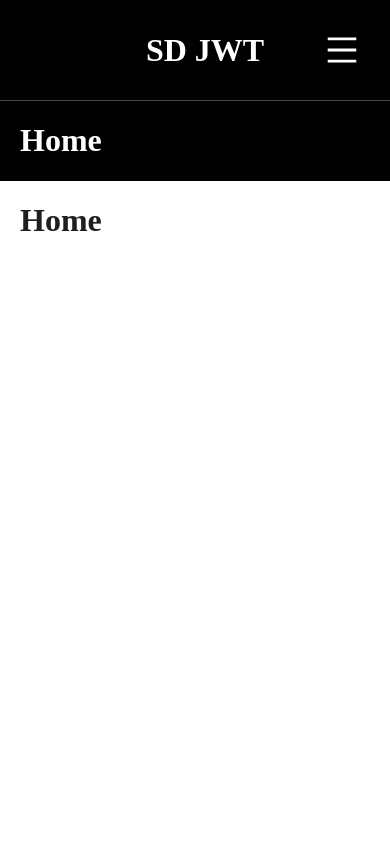
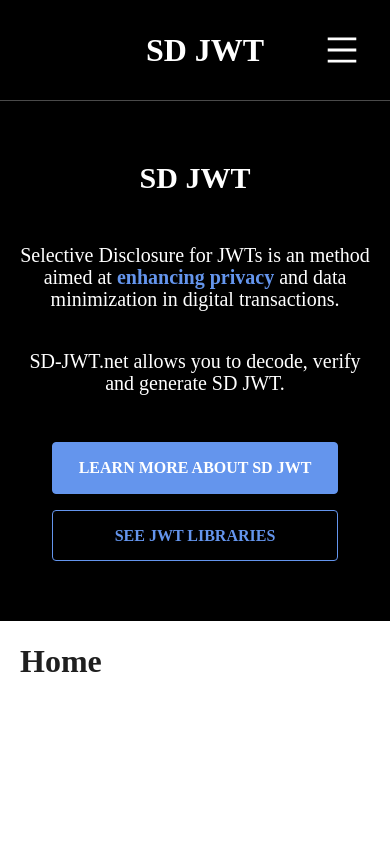
Before and after one commit to lukasjhan/sd-jwt-io, a React (Create React App) app: page / in a window 390 px wide. Shown: the top 844 px of the page. Built offline with nearby package versions, Linux system fonts and the light colour scheme; a web font is replaced by a local one.

Commit message:
Add description

```diff
--- a/src/App.css
+++ b/src/App.css
@@ -74,3 +74,7 @@
 body {
   overflow-x: hidden;
 }
+
+h2 {
+  margin: 10px 0px;
+}
--- /dev/null
+++ b/src/components/Description.css
@@ -0,0 +1,86 @@
+.description {
+  font-size: 30px;
+  line-height: 1.3;
+  gap: 2.5rem;
+}
+
+.cta-buttons {
+  display: flex;
+  flex-direction: row;
+  gap: 2rem;
+
+  font-size: 1rem;
+  font-weight: bold;
+  padding: 1rem 0 0 0;
+}
+
+.button {
+  padding: 1.2rem 2rem;
+  border-radius: 4px;
+  border: 1px solid #6495ed;
+  background-color: #6495ed;
+  color: white;
+  cursor: pointer;
+  transition: all 0.2s ease-in-out;
+}
+
+.subdue {
+  background-color: black;
+  color: #6495ed;
+}
+
+@media screen and (max-width: 900px) {
+  .description {
+    font-size: 24px;
+    line-height: 1.2;
+    gap: 2rem;
+  }
+
+  .button {
+    padding: 1rem 1.6rem;
+    border-radius: 4px;
+    border: 1px solid #6495ed;
+    background-color: #6495ed;
+    color: white;
+    cursor: pointer;
+    transition: all 0.2s ease-in-out;
+  }
+
+  .subdue {
+    background-color: black;
+    color: #6495ed;
+  }
+}
+
+@media screen and (max-width: 760px) {
+  .description {
+    font-size: 20px;
+    line-height: 1.1;
+    gap: 1.6rem;
+  }
+
+  .cta-buttons {
+    display: flex;
+    flex-direction: column;
+    gap: 1rem;
+
+    font-size: 1rem;
+    font-weight: bold;
+    padding: 0.5rem 0 0 0;
+  }
+
+  .button {
+    padding: 1rem 1.6rem;
+    border-radius: 4px;
+    border: 1px solid #6495ed;
+    background-color: #6495ed;
+    color: white;
+    cursor: pointer;
+    transition: all 0.2s ease-in-out;
+  }
+
+  .subdue {
+    background-color: black;
+    color: #6495ed;
+  }
+}
--- /dev/null
+++ b/src/components/Description.tsx
@@ -0,0 +1,37 @@
+import './Description.css';
+
+export const Description = () => {
+  return (
+    <div
+      className="description"
+      style={{
+        display: 'flex',
+        justifyContent: 'center',
+        alignItems: 'center',
+        flexDirection: 'column',
+        padding: '50px 0px 60px 0px',
+        textAlign: 'center',
+        gap: '2.5rem',
+      }}
+    >
+      <h2>SD JWT</h2>
+      <div>
+        Selective Disclosure for JWTs is an method aimed at{' '}
+        <span
+          style={{
+            color: '#6495ED',
+            fontWeight: 'bold',
+          }}
+        >
+          {'enhancing privacy '}
+        </span>
+        and data minimization in digital transactions.
+      </div>
+      <div>SD-JWT.net allows you to decode, verify and generate SD JWT.</div>
+      <div className="cta-buttons">
+        <div className="button primary">{'LEARN MORE ABOUT SD JWT'}</div>
+        <div className="button subdue">{'SEE JWT LIBRARIES'}</div>
+      </div>
+    </div>
+  );
+};
--- a/src/components/Pages/Home.tsx
+++ b/src/components/Pages/Home.tsx
@@ -1,5 +1,6 @@
 import React from 'react';
 import { ContentWrapper } from '../ContentWrapper';
+import { Description } from '../Description';
 
 export const Home = () => {
   return (
@@ -17,7 +18,7 @@ export const Home = () => {
           color: 'white',
         }}
       >
-        <h1>Home</h1>
+        <Description />
       </ContentWrapper>
       <ContentWrapper>
         <h1>Home</h1>
```
